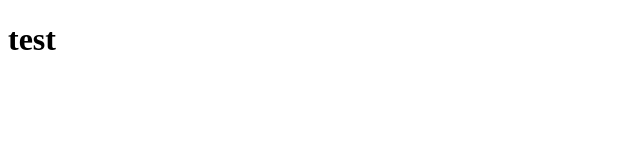
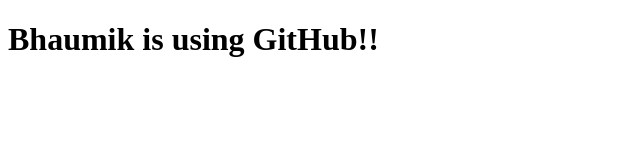
Before and after one commit to BSoni07/VCSCF, a plain HTML site: page index.html in a window 1280 px wide. Shown: the whole page, without its empty margins (0-640 px from the left). Drawn offline with Linux system fonts and the light colour scheme.

Commit message:
fifth commit

```diff
--- a/index.html
+++ b/index.html
@@ -6,6 +6,6 @@
     <title>Document</title>
 </head>
 <body>
-    <h1>test</h1>
+    <h1>Bhaumik is using GitHub!!</h1>
 </body>
 </html>
```
